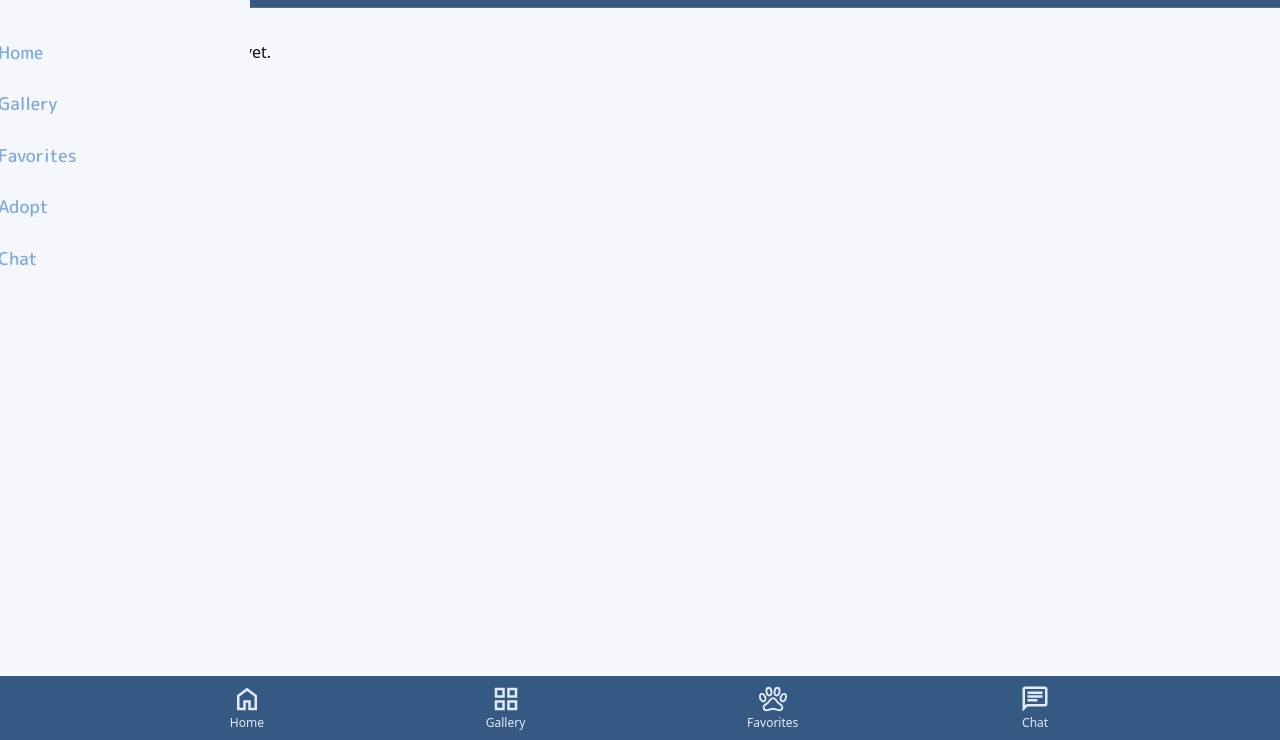
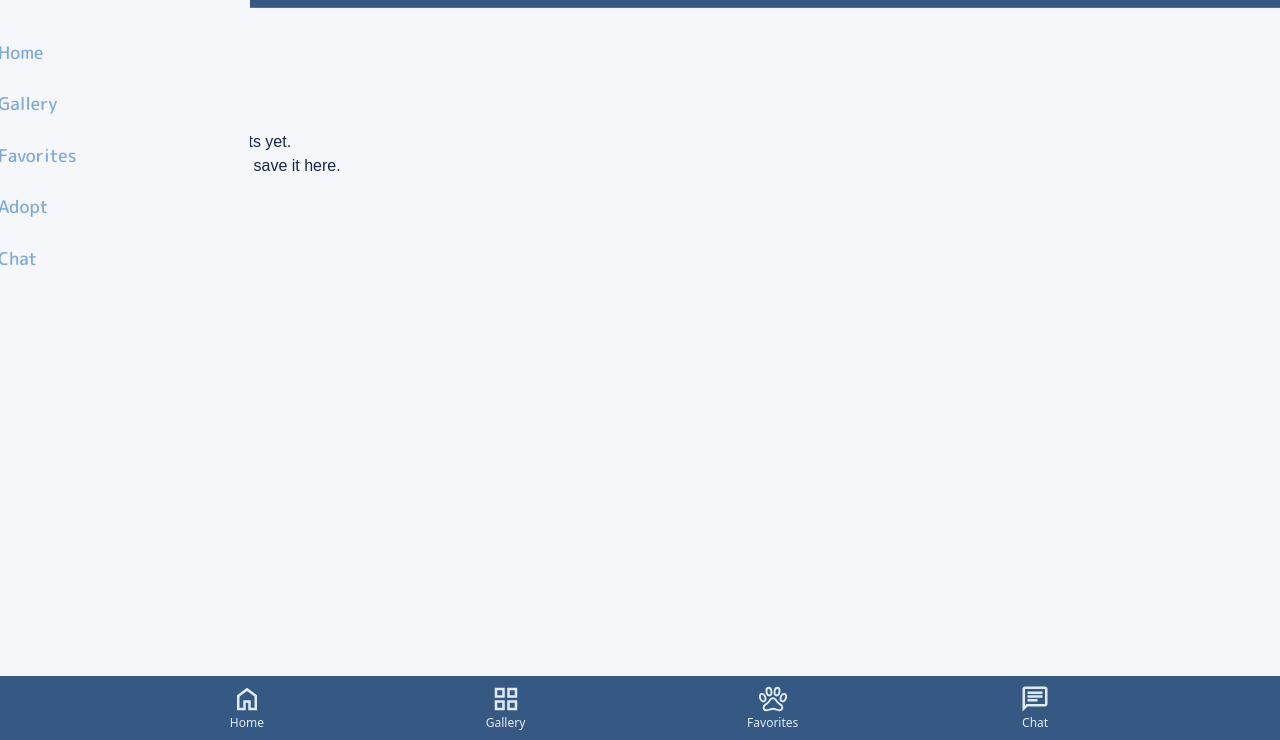
Before and after one commit to Tratatemium/HappyPaws, a website built with Vite: page src/pages/Favorites/favorites.html in a window 1280 px wide. Shown: the part 60-800 px from the top of the page. Built offline with nearby package versions, Linux system fonts and the light colour scheme.

Commit message:
refactor: enhance favorites page layout with header and updated empty message

```diff
--- a/src/components/Header/header.css
+++ b/src/components/Header/header.css
@@ -13,6 +13,7 @@
   padding-left: 250px;
   font-family: 'M PLUS Rounded 1c', helvetica, sans-serif;
 }
+
 @media (max-width: 768px) {
   .header {
     padding-left: 0;
--- a/src/pages/Favorites/favorites.css
+++ b/src/pages/Favorites/favorites.css
@@ -1,4 +1,14 @@
-/* Empty CSS for favorites page */
+#favoritesEmptyMessage {
+  font-family: Arial, Helvetica, sans-serif;
+  margin: 2rem;
+  color: var(--font-color-2);
+}
+
+#favorites-header {
+  margin: 2rem;
+  font-family: var(--font-main-bold);
+  color: var(--accent-color-3);
+}
 
 .favorites__list {
   margin: 1rem;
--- a/src/pages/Favorites/favorites.html
+++ b/src/pages/Favorites/favorites.html
@@ -19,10 +19,13 @@
   <main>
     <section class="favorites">
 
+      <h1 id="favorites-header">FAVORITES</h1>
+
       <div id="favoritesContainer" class="favorites__list"></div>
-      <p id="favoritesEmptyMessage" class="favorites__empty">
-        You don’t have any favorite pets yet.
-      </p>
+      <div id="favoritesEmptyMessage" class="favorites__empty">
+        <p>You don`t have any favorite pets yet.</p>
+        <p>Tap the paw icon on any pet to save it here.</p>
+      </div>
     </section>
   </main>
 
```
